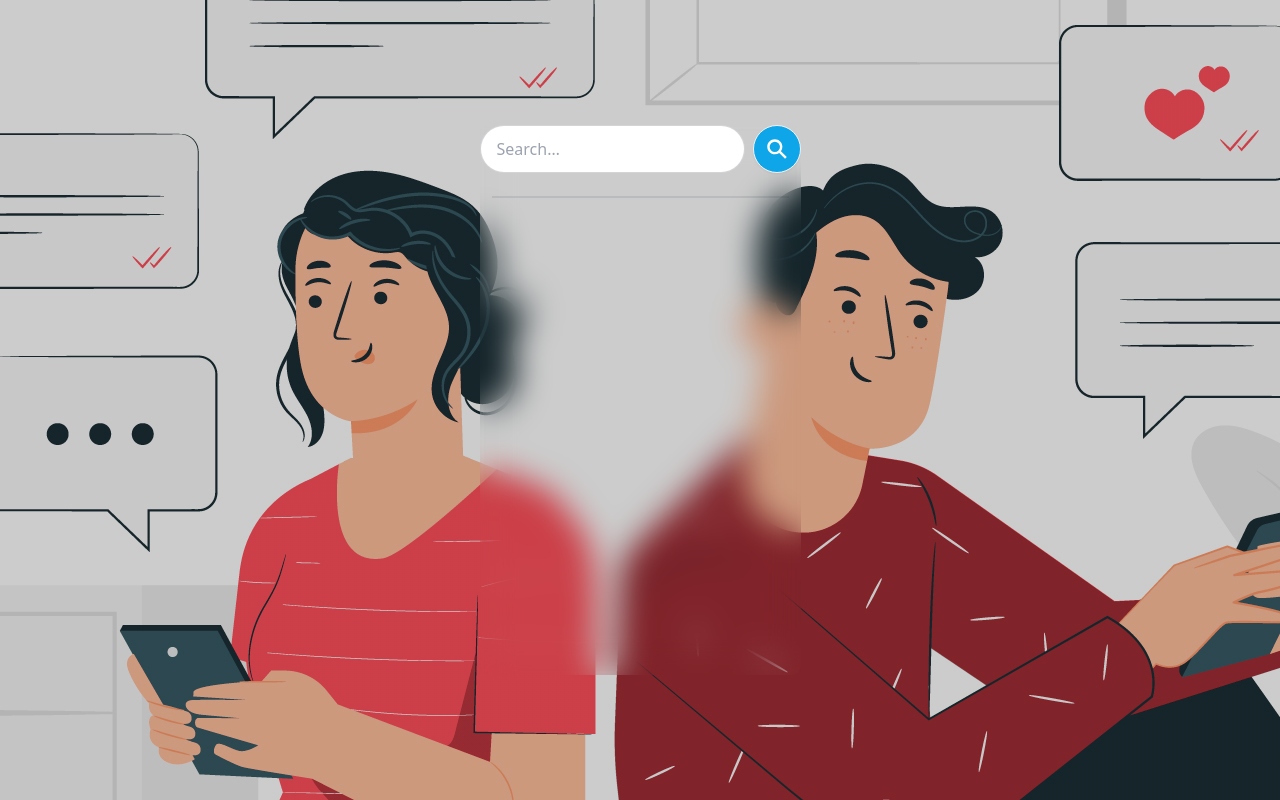
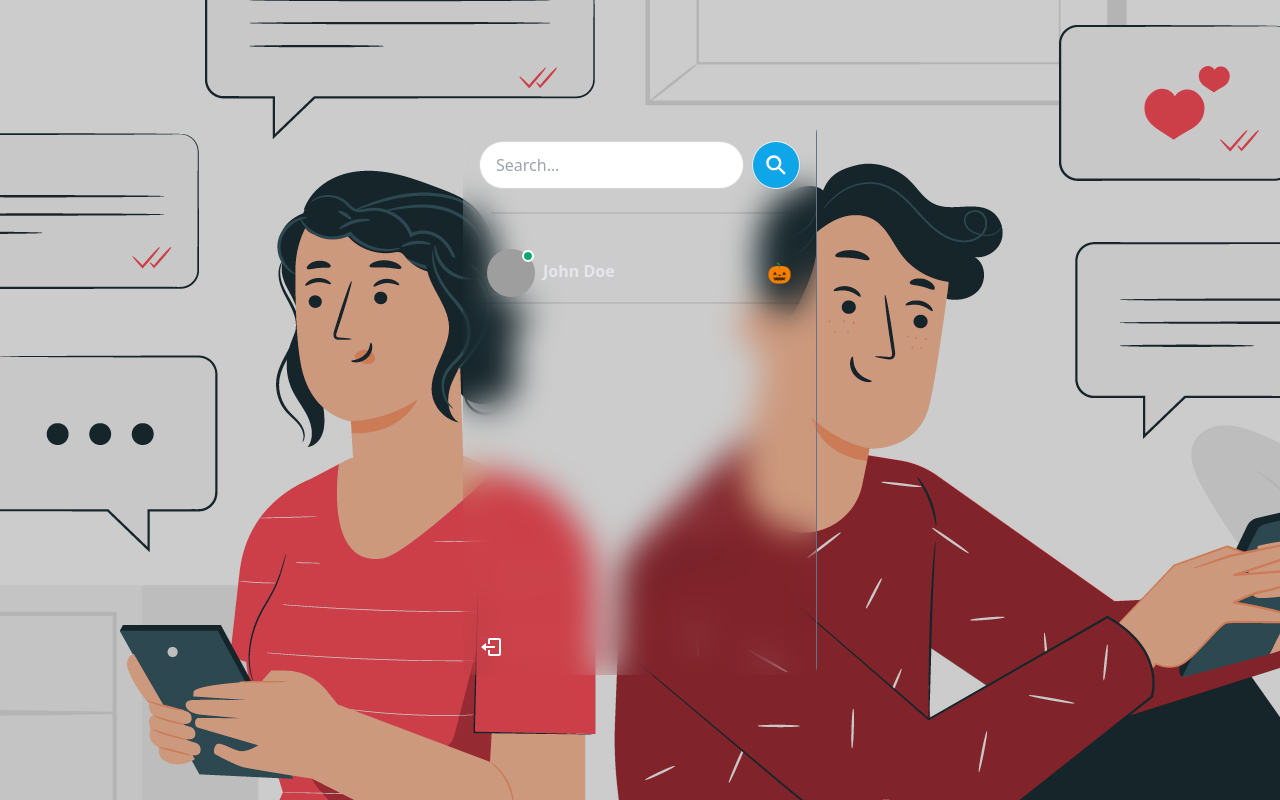
Before and after one commit to Rachit-31/ChatApp, a React (Vite) app in the folder Client/: page / in a window 1280 px wide. Built offline with nearby package versions, Linux system fonts and the light colour scheme; grey boxes are pictures that could not be loaded.

Commit message:
message file set up

```diff
--- /dev/null
+++ b/Client/src/components/messages/Message.jsx
@@ -0,0 +1,8 @@
+
+const Message = () => {
+  return (
+    <div>Message</div>
+  )
+}
+
+export default Message
--- /dev/null
+++ b/Client/src/components/messages/MessageContainer.jsx
@@ -0,0 +1,15 @@
+import Messages from "./Messages"
+const MessageContainer = () => {
+  return (
+    <div className="md:min-w-[450px] flex flex-col">
+        <>
+        <div className="bg-slate-500 px-4 py-2 mb-2">
+            <span className="label-text">To:</span> <span className="text-gray-900 font-bold">Rachit Jain</span>
+        </div>
+        </>
+        <Messages/>
+    </div>
+  )
+}
+
+export default MessageContainer
--- /dev/null
+++ b/Client/src/components/messages/Messages.jsx
@@ -0,0 +1,8 @@
+import Message from "./Message"
+const Messages = () => {
+  return (
+    <div className="px-4 flex-1 overflow-auto">Messages</div>
+  )
+}
+
+export default Messages
--- a/Client/src/components/sidebar/Conversation.jsx
+++ b/Client/src/components/sidebar/Conversation.jsx
@@ -1,8 +1,28 @@
 
 const Conversation = () => {
   return (
-    <div>Conversation</div>
-  )
+    		<>
+     			<div className='flex gap-2 items-center hover:bg-sky-500 rounded p-2 py-1 cursor-pointer'>
+   				<div className='avatar online'>
+   				<div className='w-12 rounded-full'>
+  						<img
+     							src='https://cdn0.iconfinder.com/data/icons/communication-line-10/24/account_profile_user_contact_person_avatar_placeholder-512.png'
+     							alt='user avatar'
+    						/>
+     					</div>
+     				</div>
+
+     				<div className='flex flex-col flex-1'>
+     					<div className='flex gap-3 justify-between'>
+     						<p className='font-bold text-gray-200'>John Doe</p>
+     						<span className='text-xl'>🎃</span>
+    					</div>
+     				</div>
+     			</div>
+
+     			<div className='divider my-0 py-0 h-1' />
+     		</>
+     	);
 }
 
 export default Conversation
--- a/Client/src/components/sidebar/Conversations.jsx
+++ b/Client/src/components/sidebar/Conversations.jsx
@@ -1,7 +1,9 @@
-
+import Conversation from "./Conversation"
 const Conversations = () => {
   return (
-    <div>Conversations</div>
+    <div className="py-2 flex flex-col overflow-auto">
+        <Conversation/>
+    </div>
   )
 }
 
--- /dev/null
+++ b/Client/src/components/sidebar/LogoutBtn.jsx
@@ -0,0 +1,8 @@
+import { BiLogOut } from "react-icons/bi";
+const LogoutBtn = () => {
+  return (
+    <div className="mt-auto"><BiLogOut className="w-6 h-6 text-white cursor-pointer"/></div>
+  )
+}
+
+export default LogoutBtn
--- a/Client/src/components/sidebar/Sidebar.jsx
+++ b/Client/src/components/sidebar/Sidebar.jsx
@@ -1,12 +1,14 @@
 import SearchInput from "./SearchInput"
 import Conversations from "./Conversations"
+import LogoutBtn from "./LogoutBtn"
 const Sidebar = () => {
   return (
-    <div>
+    <div className="border-r border-slate-500 p-4 flex flex-col">
     <SearchInput/>
     <div className="divider px-3"></div>
-    {/*  conversation */}
-     {/* logout button */}
+    <Conversations/>
+
+    <LogoutBtn/>
     </div>
   )
 }
```
